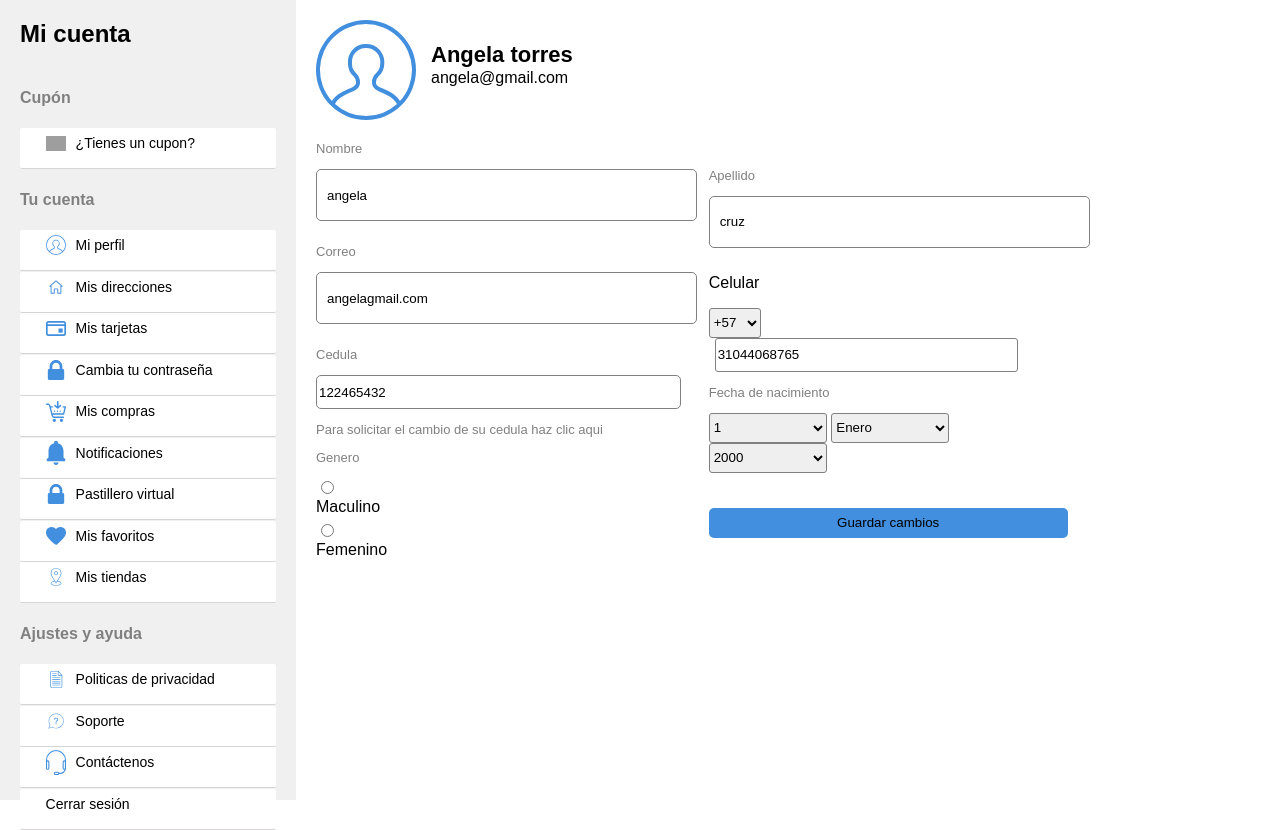
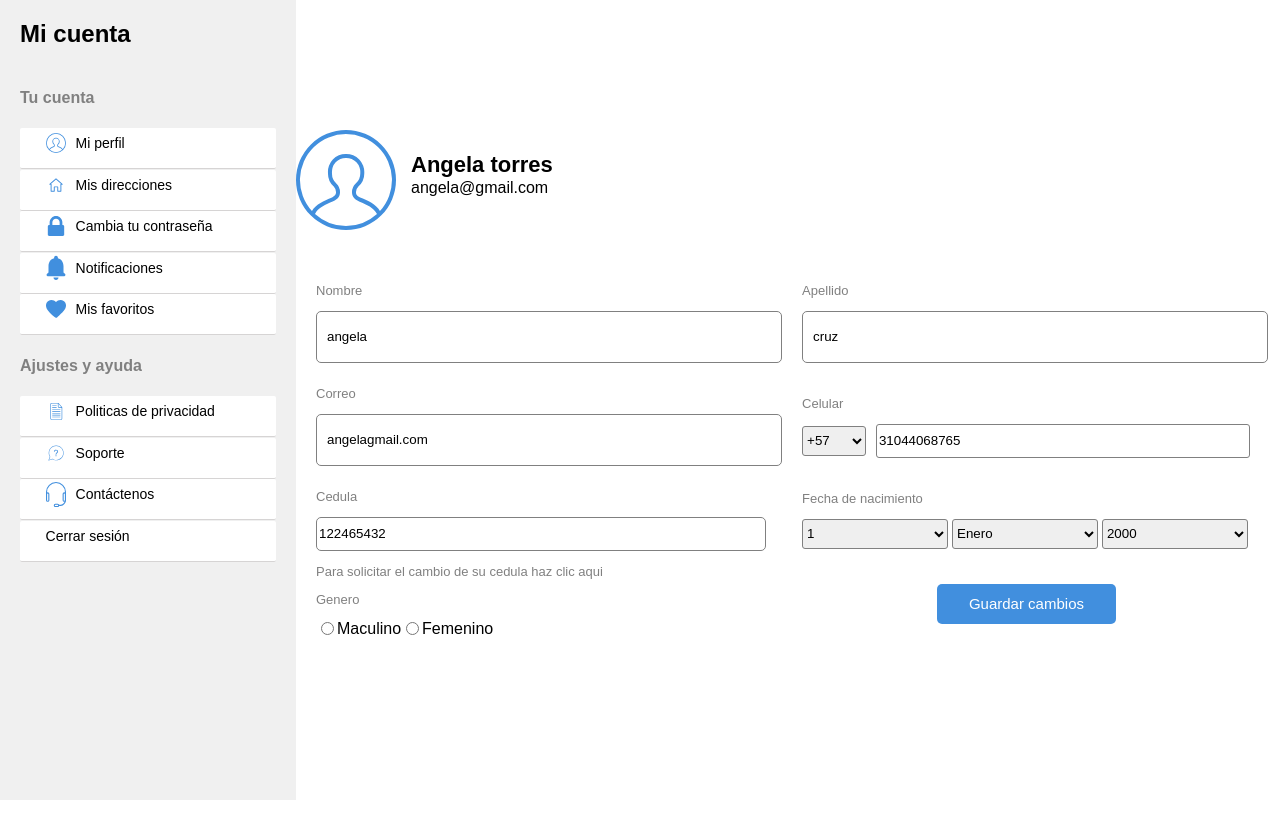
Before and after one commit to farmadsosena/Farmadso_sena, a PHP site: page /views/configuracion.html in a window 1280 px wide. After the commit the page ends 800 px from the top, so only its background shows below. Run offline with PHP 8.4, Linux system fonts and the light colour scheme; grey boxes are pictures that could not be loaded.

Commit message:
cambios a la configuracion

```diff
--- a/assets/css/configuracion.css
+++ b/assets/css/configuracion.css
@@ -44,7 +44,7 @@ body {
 
   #contenido {
     flex: 1;
-    padding: 20px;
+
   }
 
   .tab {
@@ -62,42 +62,24 @@ body {
     display: none;
   }
 
-  /* estilos del contenido de las pestaña de cupon */
 
-  #cupon .cuponera-container p{
-    font-size: 20px;
+  /* estilos del cotenido de mi perfil */
+
+  .vane{
+    display: flex;
+    flex-direction: column;
+    justify-content: center;
+    gap: 20px;
+    width: 100%;
+    height: 100vh;
+
   }
 
-  .cuponera-container .form-cupon{
-    display: flex;
-    align-items: center;
-  }
-
-  .form-cupon p{
-    margin-right: 15px;
-  }
-
-  .form-cupon input{
-    border-radius: 15px;
-    border: 0.5px solid gray;
-    background-color: #fff;
-    width: 250px;
-    height: 30px;
-    padding: auto;
-    padding-left: 20px;
-  }
-
-  .form-cupon button{
-    	border: none;
-      border-radius: 3px;
-      height: 28px;
-  }
-
-  /* estilos del cotenido de mi perfil */
 
   .perfil{
     display: flex;
   }
+
 
   .perfil img{
     width: 100px;
@@ -112,29 +94,32 @@ body {
     margin-bottom: -15px;
   }
 
-  .form-datos{
-    width: 80%;
+  .formdatos{
+    width: 95%;
+    padding: 20px 20px;
     display: flex;
     align-items: center;
     justify-content: space-between;
-    margin-top: 8px;
+    /* border: 1px solid ; */
   }
 
-  .form-datos .left{
+  .formdatos .left{
     width: 48%;
+    height: 100%;
+    /* border: 1px solid; */
   }
 
-  .form-datos .dato{
+  .formdatos .dato{
     width: 100%;
     margin-bottom: 10px;
   }
 
-  .form-datos .dato p{
+  .formdatos .dato p{
     font-size: 13px;
     color: gray;
   }
 
-  .form-datos .dato input{
+  .formdatos .dato input{
     border: none;
     width: 99%;
     height: 30px;
@@ -143,13 +128,30 @@ body {
     border: 0.1px solid gray;
   }
 
-  .form-datos .genero p{
+  .gnr-campo{
+    display: flex;
+    align-items: center;
+  }
+
+  .gnr-campo>input{
+    margin-top: -5px;
+  }
+  .celu{
     font-size: 13px;
     color: gray;
   }
 
-  .form-datos .right{
+  .formdatos .genero p{
+    font-size: 13px;
+    color: gray;
+  }
+
+  .formdatos .right{
+    display: flex;
+    flex-direction: column;
     width: 48%;
+    /* border: 1px solid; */
+    height: 100%;
   }
 
   .right .pais select{
@@ -172,6 +174,11 @@ body {
     color: gray;
   }
 
+  .right .nacimiento{
+    height: 10rem;
+    margin-top: 33px;
+    /* border: 1px solid; */
+  }
   .right .nacimiento select{
     border: 0.1px solid gray;
     border-radius: 3px;
@@ -179,11 +186,20 @@ body {
     height: 30px;
   }
 
+  .right .nacimiento span{
+    width: 100%;
+    display: flex;
+    align-items: center;
+    justify-content: center;
+  }
+
   .right .nacimiento button{
     border: none;
     background-color: #418fde;
-    width: 99%;
-    height: 30px;
+    width: 40%;
+    height: 2.5rem;
+    font-size: 15px;
+    color: #fff;
     border-radius: 5px;
     margin-top: 35px;
   }
--- a/views/configuracion.html
+++ b/views/configuracion.html
@@ -1,163 +1,128 @@
 <!DOCTYPE html>
 <html lang="en">
   <head>
-    <meta charset="UTF-8">
-    <meta name="viewport" content="width=device-width, initial-scale=1.0">
+    <meta charset="UTF-8" />
+    <meta name="viewport" content="width=device-width, initial-scale=1.0" />
     <title>Mi cuenta</title>
-    <link rel="stylesheet" href="https://cdnjs.cloudflare.com/ajax/libs/font-awesome/5.15.3/css/all.min.css">
-    <link rel="stylesheet" href="../assets/css/configuracion.css">
+    <link
+      rel="stylesheet"
+      href="https://cdnjs.cloudflare.com/ajax/libs/font-awesome/5.15.3/css/all.min.css"
+    />
+    <link rel="stylesheet" href="../assets/css/configuracion.css" />
   </head>
   <body>
-
     <div id="menu">
-
       <h2 class="title-cuenta">Mi cuenta</h2>
-
-        <div class="contenedor-pestañas cupon">
-
-            <h4>Cupón</h4>
-
-            <div class="opc">
-                <div class="tab" onclick=" mostrarContenido('cupon')"><img src="./assets/svg/" alt=""> ¿Tienes un cupon?</div>
-            </div>
-
-        </div>
 
       <div class="contenedor-pestañas cuenta">
         <h4>Tu cuenta</h4>
 
         <div class="opc">
-                <div class="tab" onclick="mostrarContenido('miperfil')"><img src="../assets/svg/perfil-usuario.svg" alt=""> Mi perfil</div>
+          <div class="tab" onclick="mostrarContenido('miperfil')">
+            <img src="../assets/svg/perfil-usuario.svg" alt="" /> Mi perfil
+          </div>
         </div>
 
         <div class="opc">
-                <div class="tab" onclick=" mostrarContenido('misdirecciones')"><img src="../assets/svg/direccion.svg" alt=""> Mis direcciones</div>
+          <div class="tab" onclick=" mostrarContenido('misdirecciones')">
+            <img src="../assets/svg/direccion.svg" alt="" /> Mis direcciones
+          </div>
         </div>
 
         <div class="opc">
-                <div class="tab" onclick=" mostrarContenido('mistarjetas')"><img src="../assets/svg/tarjeta.svg" alt=""> Mis tarjetas</div>
+          <div class="tab" onclick="mostrarContenido('cambiarcontrasena')">
+            <img src="../assets/svg/candado.svg" alt="" /> Cambia tu contraseña
+          </div>
         </div>
 
         <div class="opc">
-                <div class="tab" onclick="mostrarContenido('cambiarcontrasena')"><img src="../assets/svg/candado.svg" alt=""> Cambia tu contraseña</div>
+          <div class="tab" onclick=" mostrarContenido('notificaciones')">
+            <img src="../assets/svg/notificaciones.svg" alt="" /> Notificaciones
+          </div>
         </div>
 
         <div class="opc">
-                <div class="tab" onclick="mostrarContenido('miscompras')"><img src="../assets/svg/carrito.svg" alt=""> Mis compras</div>
+          <div class="tab" onclick="mostrarContenido('misfavoritos')">
+            <img src="../assets/svg/favorite.svg" alt="" /> Mis favoritos
           </div>
-
-            <div class="opc">
-                <div class="tab" onclick=" mostrarContenido('notificaciones')"><img src="../assets/svg/notificaciones.svg" alt=""> Notificaciones</div>
         </div>
-
-            <div class="opc">
-                <div class="tab" onclick="mostrarContenido('pastillerovirtual')"><img src="../assets/svg/candado.svg" alt="">Pastillero virtual</div>
-            </div>
-
-            <div class="opc">
-                <div class="tab" onclick="mostrarContenido('misfavoritos')"><img src="../assets/svg/favorite.svg" alt=""> Mis favoritos</div>
-            </div>
-
-            <div class="opc">
-                <div class="tab" onclick="mostrarContenido('mistiendas')"><img src="../assets/svg/ubicacion.svg" alt=""> Mis tiendas</div>
-            </div>
-
       </div>
 
       <div class="contenedor-pestañas ayuda">
         <h4>Ajustes y ayuda</h4>
 
         <div class="opc">
-                <div class="tab" onclick=" mostrarContenido('politicas')"><img src="../assets/svg/privacidad.svg" alt=""> Politicas de privacidad</div>
+          <div class="tab" onclick=" mostrarContenido('politicas')">
+            <img src="../assets/svg/privacidad.svg" alt="" /> Politicas de
+            privacidad
+          </div>
         </div>
 
         <div class="opc">
-                <div class="tab" onclick=" mostrarContenido('soporte')"><img src="../assets/svg/soporte.svg" alt=""> Soporte</div>
+          <div class="tab" onclick=" mostrarContenido('soporte')">
+            <img src="../assets/svg/soporte.svg" alt="" /> Soporte
+          </div>
         </div>
 
         <div class="opc">
-                <div class="tab" onclick=" mostrarContenido('contactenos')"><img src="../assets/svg/contacto.svg" alt=""> Contáctenos</div>
+          <div class="tab" onclick=" mostrarContenido('contactenos')">
+            <img src="../assets/svg/contacto.svg" alt="" /> Contáctenos
+          </div>
         </div>
 
         <div class="opc">
-                <div class="tab" onclick=" mostrarContenido('cerrarsesion')">Cerrar sesión</div>
+          <div class="tab" onclick=" mostrarContenido('cerrarsesion')">
+            Cerrar sesión
           </div>
-
         </div>
-
+      </div>
     </div>
 
     <div id="contenido">
-
-        <div id="cupon" class="contenido-pestaña">
-
-          <div class="cuponera-container">
-
-            <p>Cuponera</p>
-
-            <form class="form-cupon" action="">
-              <p>Ingresa tu cupón</p>
-              <input type="text" placeholder="Ingresa aquí tu cupón">
-              <button>Redimir</button>
-            </form>
-
-          </div>
-
-        </div>
-
       <div id="miperfil" class="contenido-pestaña">
-          <div>
-
+        <div class="vane">
           <div class="perfil">
-              <img src="./assets/svg/perfil-usuario.svg" alt="">
+            <img src="./assets/svg/perfil-usuario.svg" alt="" />
 
             <div class="datos">
               <p class="nn"><b>Angela torres</b></p>
               <p>angela@gmail.com</p>
             </div>
-
           </div>
 
-            <form class="form-datos" action="">
-
-
+          <form class="formdatos" action="">
             <div class="left">
-
               <div class="dato">
-
                 <p>Nombre</p>
-                  <input type="text" value="angela">
-
+                <input type="text" value="angela" />
               </div>
 
               <div class="dato">
                 <p>Correo</p>
-                  <input type="text" value="angelagmail.com">
+                <input type="text" value="angelagmail.com" />
               </div>
 
               <div class="dato">
                 <p>Cedula</p>
-                  <input type="number" value="122465432">
+                <input type="number" value="122465432" />
                 <p>Para solicitar el cambio de su cedula haz clic aqui</p>
               </div>
 
               <div class="genero">
                 <p>Genero</p>
                 <div class="gnr-campo">
-                    <input type="radio">
+                  <input type="radio" />
                   <label for="">Maculino</label>
-                    <input type="radio">
+                  <input type="radio" />
                   <label for="">Femenino</label>
                 </div>
               </div>
-
             </div>
 
             <div class="right">
-
               <div class="dato">
                 <p>Apellido</p>
-                  <input type="text" value="cruz">
+                <input type="text" value="cruz" />
               </div>
 
               <div class="celu">
@@ -170,15 +135,13 @@
                     <option value="">+58</option>
                   </select>
 
-                    <input type="number" value="31044068765">
-
+                  <input type="number" value="31044068765" />
                 </div>
 
                 <div class="nacimiento">
                   <p>Fecha de nacimiento</p>
 
                   <div>
-
                     <select name="" id="">
                       <option value="">1</option>
                       <option value="">2</option>
@@ -196,118 +159,97 @@
                       <option value="">2002</option>
                       <option value="">2004</option>
                     </select>
+                  </div>
+
+                  <span>
+                    <button>Guardar cambios</button>
+                  </span>
 
                 </div>
-
-                    <button>Guardar cambios</button>
-
               </div>
-
             </div>
-
-              </div>
-
-
           </form>
-
-
         </div>
       </div>
 
       <div id="misdirecciones" class="contenido-pestaña">
-
         <div class="direcciones">
           <h3>Mis direcciones</h3>
 
           <div class="btn-direccion">
             <button id="openModalBtn">Agregar nueva dirección</button>
           </div>
-
         </div>
 
         <div id="myModal" class="modal">
           <div class="modal-content">
             <span class="close">&times;</span>
             <h2>Agregar dirección</h2>
-              <label for="cityInput">
-                <i class="fas fa-city"></i> Ciudad:
-              </label>
-              <input type="text" id="cityInput" placeholder="Ingresa la ciudad" style="width: 90%;">
+            <label for="cityInput"> <i class="fas fa-city"></i> Ciudad: </label>
+            <input
+              type="text"
+              id="cityInput"
+              placeholder="Ingresa la ciudad"
+              style="width: 90%"
+            />
             <label for="addressInput">
               <i class="fas fa-map-marker-alt"></i> Dirección:
             </label>
-              <input type="text" id="addressInput" placeholder="Ingresa la dirección" style="width: 90%;">
-              <label for="imageInput">
-              </label>
-              <img src="./assets/img/gps.jpg" alt="Imagen" style="width: 100%;">
+            <input
+              type="text"
+              id="addressInput"
+              placeholder="Ingresa la dirección"
+              style="width: 90%"
+            />
+            <label for="imageInput"> </label>
+            <img src="./assets/img/gps.jpg" alt="Imagen" style="width: 100%" />
 
             <div class="address-fields">
               <div class="field">
                 <label for="floorInput">
                   <i class="fas fa-building"></i> Piso/Oficina/Apto:
                 </label>
-                  <input type="text" id="floorInput" placeholder="Escribe el piso/oficina/apto" style="width: 45%;">
+                <input
+                  type="text"
+                  id="floorInput"
+                  placeholder="Escribe el piso/oficina/apto"
+                  style="width: 45%"
+                />
               </div>
               <div class="field">
                 <label for="nameInput">
                   <i class="fas fa-user"></i> Nombre de dirección:
                 </label>
-                  <input type="text" id="nameInput" placeholder="Escribe el nombre de la dirección" style="width: 45%;">
+                <input
+                  type="text"
+                  id="nameInput"
+                  placeholder="Escribe el nombre de la dirección"
+                  style="width: 45%"
+                />
+              </div>
+            </div>
+          </div>
         </div>
       </div>
 
-            </div>
-          </div>
-
-        </div>
-
-        <div id="mistarjetas" class="contenido-pestaña">
-            tarjetas
-          </div>
-
       <div id="cambiarcontrasena" class="contenido-pestaña">
-
         <div class="contraseña">
-
           <form class="form-contraseña" action="">
-
             <p>Cambiar de contraseña</p>
 
-                <input class="contraseña-actual" type="text" placeholder="Contraseña actual">
+            <input
+              class="contraseña-actual"
+              type="text"
+              placeholder="Contraseña actual"
+            />
 
             <div class="nueva-cntrs">
-
-                  <input type="text" placeholder="Nueva contraseña">
-                  <input type="text" placeholder="Confirme su contraseña">
-
+              <input type="text" placeholder="Nueva contraseña" />
+              <input type="text" placeholder="Confirme su contraseña" />
             </div>
 
             <button>Guardar</button>
-
           </form>
-
-            </div>
-
-          </div>
-
-          <div id="miscompras" class="contenido-pestaña">
-
-            <div class="myshop">
-
-              <div class="title-miscompras">
-
-                <h2>Mis compras</h2>
-                <a href="">Contàctanos</a>
-
-              </div>
-
-              <div class="compras-container">
-
-                <img src="./assets/svg/shoping.svg" alt="">
-                <p>Aun no has realizado ningun pedido.</p>
-
-              </div>
-
         </div>
       </div>
 
@@ -315,16 +257,8 @@
         Contenido de la Pestaña 1
       </div>
 
-          <div id="pastillerovirtual" class="contenido-pestaña">
-            Contenido de la Pestaña 2
-          </div>
-
       <div id="misfavoritos" class="contenido-pestaña">
         Contenido de la Pestaña 3
-          </div>
-
-          <div id="mistiendas" class="contenido-pestaña">
-            Contenido de la Pestaña 1
       </div>
 
       <div id="politicas" class="contenido-pestaña">
@@ -342,12 +276,10 @@
       <div id="cerrarsesion" class="contenido-pestaña">
         Contenido de la Pestaña cerrar secion
       </div>
-
     </div>
 
     <script src="../assets/js/micuenta.js"></script>
 
     <script src="../assets/js/VentanaAgregaUnaDireccion.js"></script>
-
   </body>
 </html>
```
Also changed, not shown: other parts of assets/css/configuracion.css (+0 -40 lines). Lines whose indentation alone changed are shown as unchanged.
